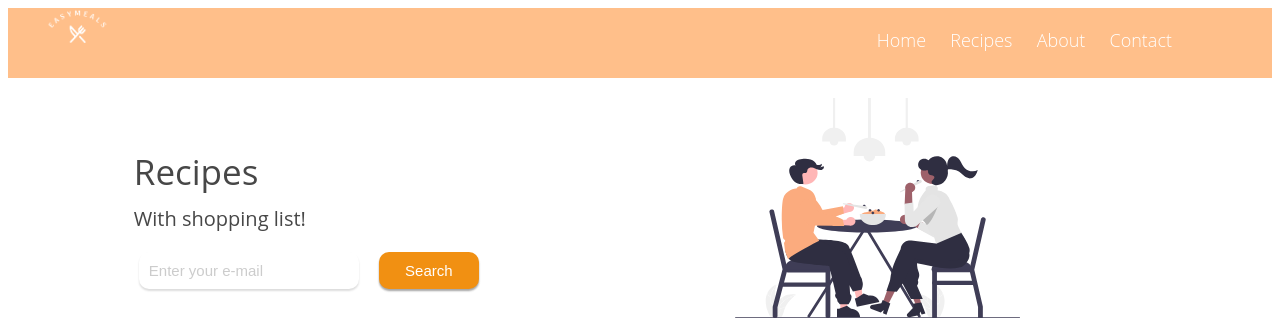
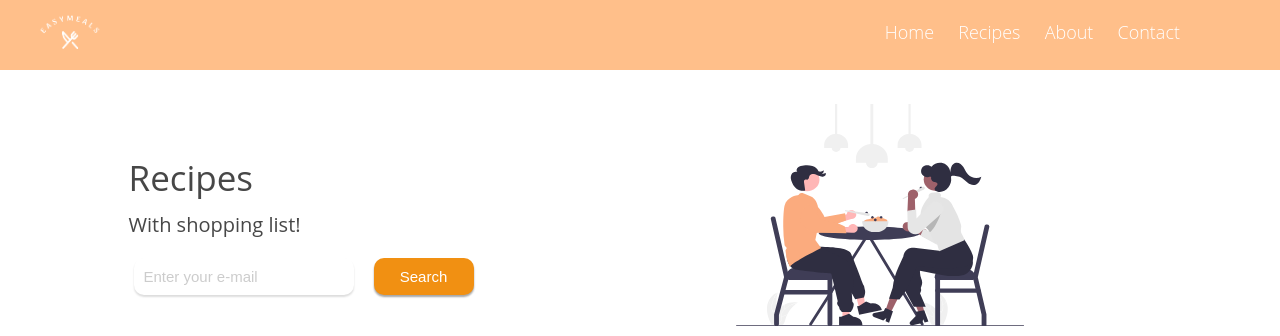
Before and after one commit to arozmus-deloitte/Zadanie-HTML-CSS, a website: page pages/recipes.html in a window 1280 px wide. Shown: the top 336 px of the page. Drawn offline with Linux system fonts and the light colour scheme.

Commit message:
Delete 8px margin

```diff
--- a/pages/recipes.html
+++ b/pages/recipes.html
@@ -135,7 +135,7 @@
         </div>
         <div class="bottomBar">
             <div class="textBottom">
-                &copy 2022 Easy Meals. All rights reserved.
+                &copy 2022 Easy Meals. Ago rll rights reserved.
             </div>
             <div class="icons">
                 <i class="fa-solid fa-page" id="icon"></i>
--- a/resources/css/home.css
+++ b/resources/css/home.css
@@ -1,6 +1,8 @@
 body {
     font-family: "Open Sans", sans-serif;
     background-image: linear-gradient(180deg, rgba(255, 191, 138, 1) 0%, rgba(244, 226, 211, 1) 17%, rgba(255, 255, 255, 1) 29%);
+    margin: 0;
+
 }
 
 #logo {
--- a/resources/css/recipes.css
+++ b/resources/css/recipes.css
@@ -1,12 +1,12 @@
 body {
     font-family: "Open Sans", sans-serif;
-    background-color: white;
+    margin: 0;
 }
 
 #logo {
     width: 5%;
     padding-left: 3%;
-    margin-top: 0px;
+    padding-top: 1%;
 }
 
 .navbar {
```
